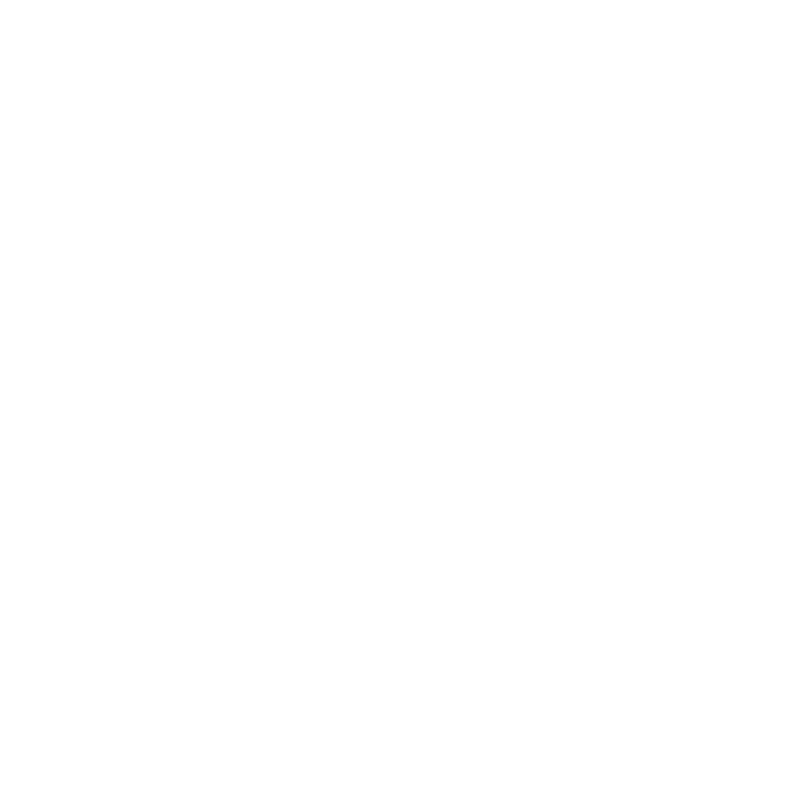
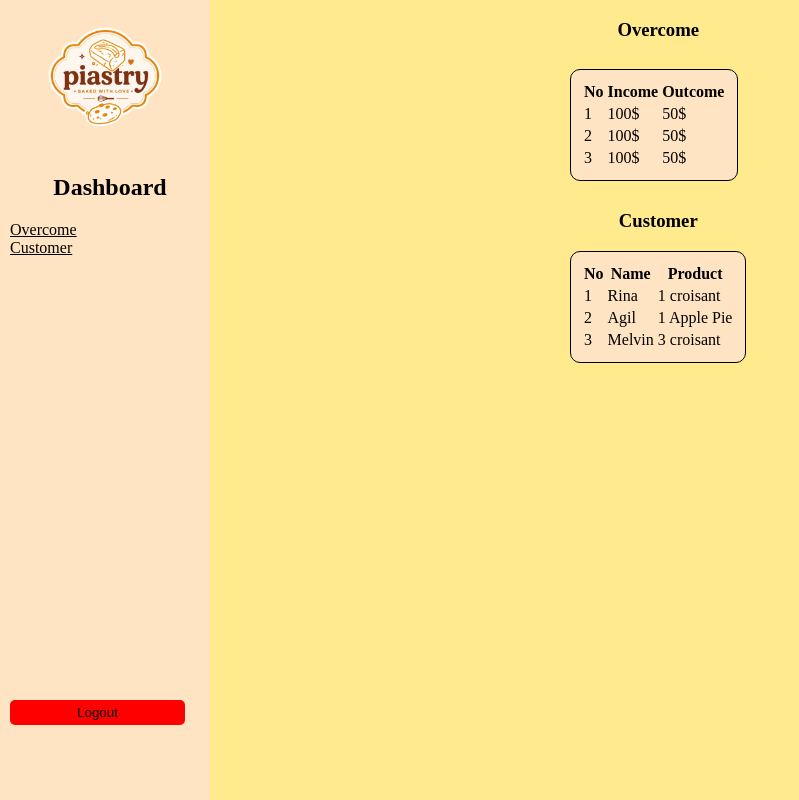
Before and after one commit to Melvin1012/kelompok4, a plain HTML site: page code/dashboard.html in a window 1280 px wide. Shown: the top 800 px of the page, without its empty margins (0-799 px from the left). Drawn offline with Linux system fonts and the light colour scheme.

Commit message:
dashboard

```diff
--- a/code/dashboard.html
+++ b/code/dashboard.html
@@ -3,9 +3,72 @@
 <head>
     <meta charset="UTF-8">
     <meta name="viewport" content="width=device-width, initial-scale=1.0">
-    <title>Document</title>
+    <title>Dashboard</title>
+    <link rel="stylesheet" href="/style/style.css">
 </head>
 <body>
+    <div class="dashboard">
+        <div class="head">
+            <img src="img/ChatGPT_Image_Apr_23__2026__09_09_14_AM-removebg-preview.png" alt="logo">
+        </div>
+        <h2>Dashboard</h2>
+        <u>
+            <li><a href="">Overcome</a></li>
+            <li><a href="">Customer</a></li>
+        </u>
+        <button><a href="login.html">Logout</a></button>
+    </div>
+    <div class="body">
+        <h3>Overcome</h3>
+        <div id="overcome">
+            <table>
+                <tr>
+                    <th>No</th>
+                    <th>Income</th>
+                    <th>Outcome</th>
+                </tr>
+                <tr>
+                    <td>1</td>
+                    <td>100$</td>
+                    <td>50$</td>
+                </tr>            <tr>
+                    <td>2</td>
+                    <td>100$</td>
+                    <td>50$</td>
+                </tr>            <tr>
+                    <td>3</td>
+                    <td>100$</td>
+                    <td>50$</td>
+                </tr>
+            </table>
+        </div>
 
+        <div id="customer">
+            <h3>Customer</h3>
+            <table>
+                <tr>
+                    <th>No</th>
+                    <th>Name</th>
+                    <th>Product</th>
+                </tr>
+                <tr>
+                    <td>1</td>
+                    <td>Rina</td>
+                    <td>1 croisant</td>
+                </tr>
+                <tr>
+                    <td>2</td>
+                    <td>Agil</td>
+                    <td>1 Apple Pie</td>
+                </tr>
+                <tr>
+                    <td>3</td>
+                    <td>Melvin</td>
+                    <td>3 croisant</td>
+                </tr>
+
+            </table>
+        </div>
+        </div>
 </body>
 </html>
--- a/style/style.css
+++ b/style/style.css
@@ -0,0 +1,59 @@
+body {
+    padding: 0;
+    margin: 0;
+    background-color: #ffea8e;
+    display: flex;
+}
+
+.dashboard {
+    background-color: bisque;
+    height: 1000px;
+    width: 200px;
+    padding-left: 10px;
+}
+
+.dashboard h2{
+    text-align: center;
+}
+.dashboard ul,
+.dashboard li{
+    list-style: none;
+    text-decoration: none;
+}
+
+.dashboard a {
+    color: black;
+    text-decoration: none;
+}
+
+.head img {
+    width: 150px;
+    padding-left: 20px;
+}
+
+button {
+    width: 175px;
+    height: 25px;
+    position: absolute;
+    top: 700px;
+    border-radius: 5px;
+    border: none;
+    background-color: red;
+}
+
+.body {
+    margin-left: 350px;
+    display: flex;
+    flex-direction: column;
+}
+
+.body h3{
+    text-align: center;
+}
+.body table {
+    border: solid black 0.2px;
+    border-radius: 10px;
+    margin: 10px;
+    padding: 10px;
+    background-color: bisque;
+}
```
Also changed, not shown: code/img/ChatGPT_Image_Apr_23__2026__09_09_14_AM-removebg-preview.png (added).
